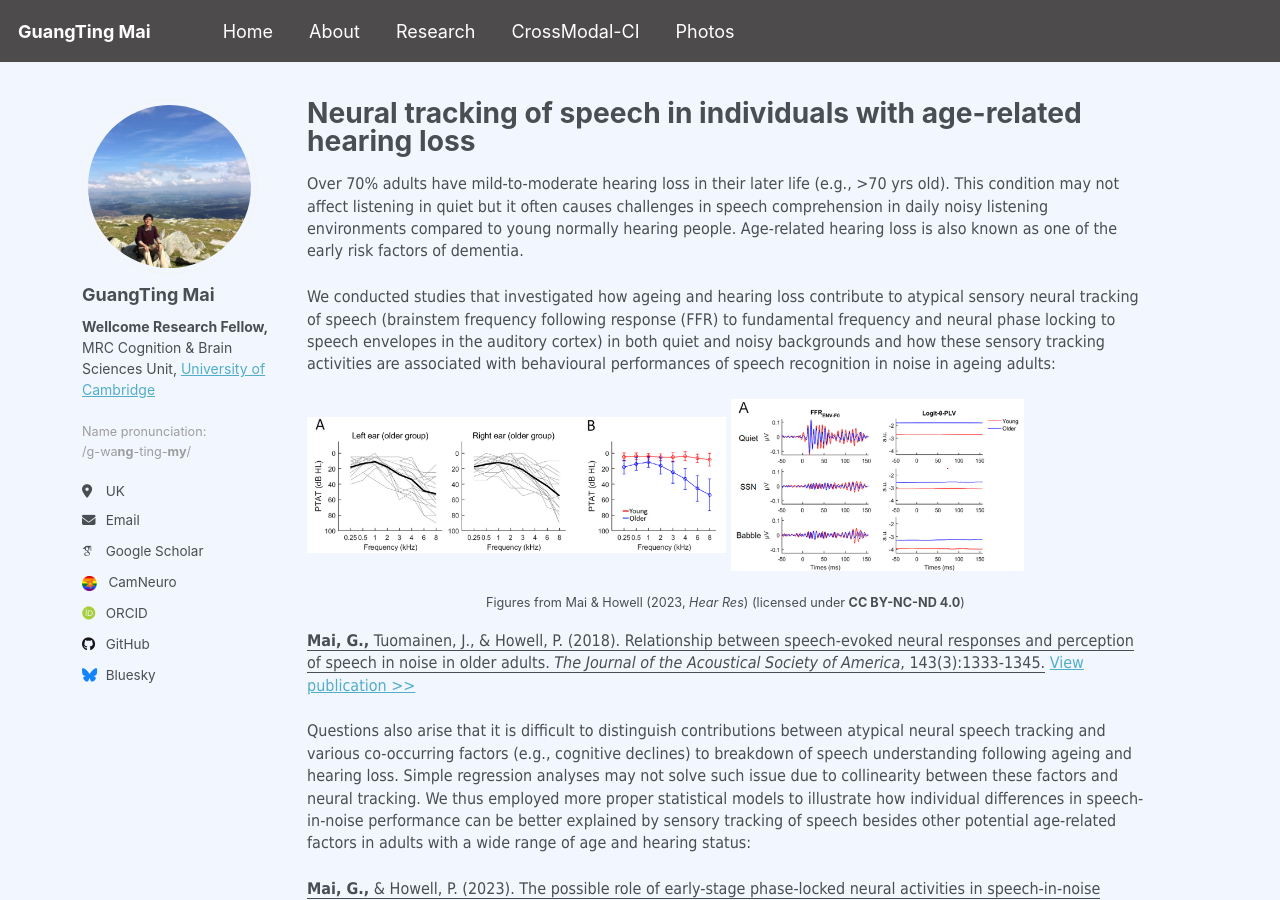
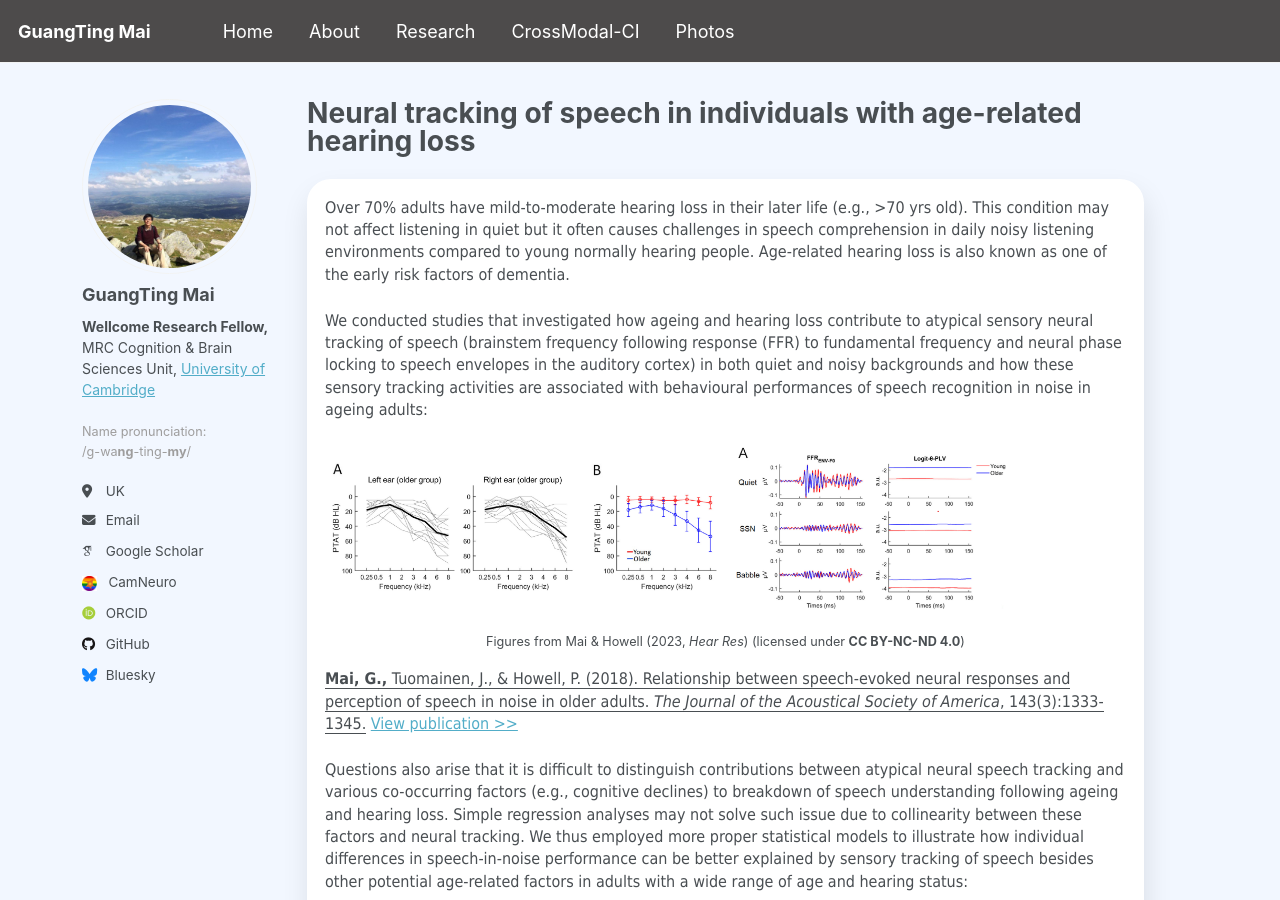
Before and after one commit to guangtingmai/guangtingmai.github.io, a Jekyll site: the page built from _pages/neuraltrack-hearingloss.html, in a window 1280 px wide and 900 px high. Built offline with Jekyll 4.4.1, drawn with Linux system fonts in a browser that asks for light colours; some web fonts are replaced.

Commit message:
Update neuraltrack-hearingloss.html

```diff
--- a/_pages/neuraltrack-hearingloss.html
+++ b/_pages/neuraltrack-hearingloss.html
@@ -4,7 +4,7 @@
 permalink: /neuraltrack-hearingloss/
 author_profile: true
 ---
-<p><span style="font-size: 12pt;font-family: Tahoma;line-height: 1.4;display: block;margin-bottom: 0.1vh">Over 70% adults have mild-to-moderate hearing loss in their
+<p><div class="white-frame"><span style="font-size: 12pt;font-family: Tahoma;line-height: 1.4;display: block;margin-bottom: 0.1vh">Over 70% adults have mild-to-moderate hearing loss in their
   later life (e.g., >70 yrs old). This condition may not affect listening in quiet but it often causes challenges in speech comprehension in
   daily noisy listening environments compared to young normally hearing people. Age-related hearing loss is also known as one of the early
   risk factors of dementia.</span></p>
@@ -23,9 +23,9 @@
   following ageing and hearing loss. Simple regression analyses may not solve such issue due to collinearity between these factors and neural
   tracking. We thus employed more proper statistical models to illustrate how individual differences in speech-in-noise performance can be better
   explained by sensory tracking of speech besides other potential age-related factors in adults with a wide range of age and hearing status:</span></p>
-<p><span style="font-size: 12pt;font-family: Tahoma;line-height: 1.4;display: block;margin-bottom: 0.1vh"><u><strong>Mai, G.,</strong> & Howell, P. (2023). The possible role of early-stage phase-locked neural activities in speech-in-noise perception in human adults across age and hearing loss. <i>Hearing Research</i>, 427:108647.</u> <a href="https://www.sciencedirect.com/science/article/pii/S0378595522002155">View publication >></a></span></p>
+<p><span style="font-size: 12pt;font-family: Tahoma;line-height: 1.4;display: block;margin-bottom: 0.1vh"><u><strong>Mai, G.,</strong> & Howell, P. (2023). The possible role of early-stage phase-locked neural activities in speech-in-noise perception in human adults across age and hearing loss. <i>Hearing Research</i>, 427:108647.</u> <a href="https://www.sciencedirect.com/science/article/pii/S0378595522002155">View publication >></a></span></div></p>
 <br>
-<p><span style="font-size: 14pt;font-family: Tahoma;line-height: 1.4;display: block;margin-bottom: 0.1vh"><strong>Neuroplasticity of speech in noise in people with age-related hearing loss</strong></span></p>
+<p><div class="white-frame"><span style="font-size: 14pt;font-family: Tahoma;line-height: 1.4;display: block;margin-bottom: 0.1vh"><strong>Neuroplasticity of speech in noise in people with age-related hearing loss</strong></span></p>
 <p><span style="font-size: 12pt;font-family: Tahoma;line-height: 1.4;display: block;margin-bottom: 0.1vh">We studied functional changes over time in temporal and
   frontal cortices using fNIRS in ageing adults with mild-to-moderate hearing loss following a training program of speech recognition under noisy
   backgrounds. We illustrated promising success in observing neuroplasticity via fNIRS where we recorded significant improvements in brain
@@ -34,4 +34,4 @@
   <img src="https://guangtingmai.github.io/images/braintop.png" width="50%">
 </p>
 <p style="text-align:center;font-size:9.5pt;line-height:1.4;display: block;">Figure from Mai et al. (2024, <i>Brain Topogr</i>) (licensed under <strong>CC BY 4.0</strong>)</p>
-<p><span style="font-size: 12pt;font-family: Tahoma;line-height: 1.4;display: block;margin-bottom: 0.1vh"><u><strong>Mai, G.</strong>, Jiang, Z., Wang, X., Tachtsidis, I., & Howell, P. (2024). Neuroplasticity of speech-in-noise processing in older adults assessed by functional near-infrared spectroscopy (fNIRS). <i>Brain Topography</i>, 37(6):1139-1157.</u> <a href="https://link.springer.com/article/10.1007/s10548-024-01070-2">View publication >></a></span></p>
+<p><span style="font-size: 12pt;font-family: Tahoma;line-height: 1.4;display: block;margin-bottom: 0.1vh"><u><strong>Mai, G.</strong>, Jiang, Z., Wang, X., Tachtsidis, I., & Howell, P. (2024). Neuroplasticity of speech-in-noise processing in older adults assessed by functional near-infrared spectroscopy (fNIRS). <i>Brain Topography</i>, 37(6):1139-1157.</u> <a href="https://link.springer.com/article/10.1007/s10548-024-01070-2">View publication >></a></span></div></p>
```
